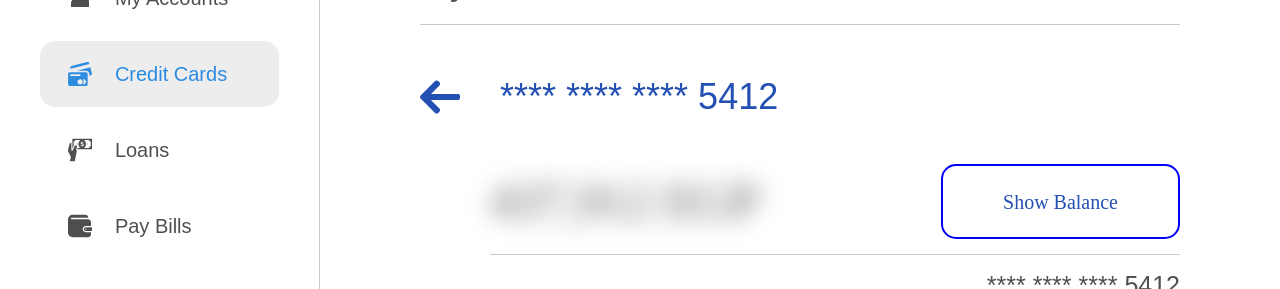
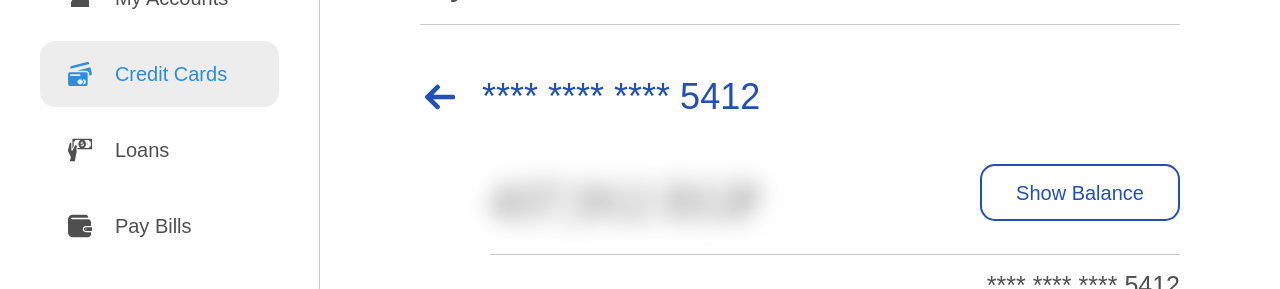
Before and after one commit to software-engineering-2023/Ctrl-Alt-Elite, a React (Create React App) app in the folder nile-delta-bank/: page /client/credit-cards in a window 1280 px wide. Shown: the part 365-654 px from the top of the page. Built offline with nearby package versions, Linux system fonts and the light colour scheme.

Commit message:
restyled post-click page

```diff
--- a/nile-delta-bank/src/Screens/Client Page/Credit Cards/CreditCardsPage.tsx
+++ b/nile-delta-bank/src/Screens/Client Page/Credit Cards/CreditCardsPage.tsx
@@ -97,10 +97,10 @@ function CreditCardsPage() {
               })
             }
           </div>
-       ):
+        ) :
           (
             <div className="w-full flex flex-col gap-y-16">
-              <div className="card-num flex flex-row items-center gap-x-16">
+              <div className="card-num flex flex-row items-center">
                 <img onClick={() => setShowCards(true)} className="back-icon w-16 h-16" src="/res/Nile Delta Icons/back-arrow.svg" />
                 <h2>
                   {
@@ -112,20 +112,23 @@ function CreditCardsPage() {
                 <div className='w-full '>
                   <div className="w-full flex flex-row justify-between">
                     <h1 style={{
-                      fontFamily:"outfit", fontWeight:300, color: "#505050", fontSize:"5rem", margin:0
+                      fontFamily: "outfit", fontWeight: 300, color: "#505050", fontSize: "5rem", margin: 0
                     }}
                       className={showBalance ? '' : 'blurred-balance'}
                     >
                       437,912 EGP
                     </h1>
-                    <CustomButton
+                    <div className="show_button" onClick={() => setShowBalance(!showBalance)}>
+                      {showBalance ? "Hide Balance" : "Show Balance"}
+                    </div>
+                    {/* <CustomButton
                       type="button"
                       body={showBalance ? "Hide Balance" : "Show Balance"}
                       style="px-24 h-18 py-0 bodia-border"
                       handleClick={() => setShowBalance(!showBalance)}
-                    />
+                    /> */}
                   </div>
-                  <hr style={{marginBottom:12}} className="loan_header_divider" />
+                  <hr style={{ marginBottom: 12 }} className="loan_header_divider" />
                   <div className='w-full flex flex-row justify-end'>
                     <p>
                       {
@@ -137,7 +140,7 @@ function CreditCardsPage() {
               </div>
               <div className="ml-28 flex flex-col items-start">
                 <h1 style={{
-                      fontFamily:"outfit", fontWeight:300, color: "#505050", fontSize:"5rem", margin:0
+                  fontFamily: "outfit", fontWeight: 300, color: "#505050", fontSize: "5rem", margin: 0
                 }}
                 >
                   Transactions
--- a/nile-delta-bank/src/css/client-page.css
+++ b/nile-delta-bank/src/css/client-page.css
@@ -1,4 +1,3 @@
-
 .bold {
   font-weight: 700;
 }
@@ -25,7 +24,7 @@
   font-style: 'outfit';
   font-size: 2rem;
   color: white;
-  background-color:#2350B2;
+  background-color: #2350B2;
 }
 
 .loan_header_divider {
@@ -68,10 +67,12 @@
   color: #2350B2;
   font-size: 2.6rem;
   font-weight: 400;
+  gap: 2.2rem;
 }
 
 .back-icon {
   filter: invert(29%) sepia(64%) saturate(3894%) hue-rotate(217deg) brightness(73%) contrast(87%);
+  height: 3rem;
 }
 
 .back-icon:hover {
@@ -105,11 +106,12 @@
   border-radius: 1.5rem;
   width: 35rem;
   height: 19rem;
-  background-image: linear-gradient(to right, #2350B2 , #2EA6F6);
+  background-image: linear-gradient(to right, #2350B2, #2EA6F6);
   transition: all 200ms ease-in-out;
 }
 
-.credit_card:hover, .account_card:hover{
+.credit_card:hover,
+.account_card:hover {
   cursor: pointer;
   transform: translate(1rem, -1rem);
   box-shadow: -1rem 1rem 2rem rgba(0, 0, 0, 0.25);
@@ -154,8 +156,8 @@
   border: 0.2rem solid #2350B2;
   /* overflow: hidden; */
   border-radius: 1.5rem;
-  background: linear-gradient(to right, white , white) padding-box,
-  linear-gradient(to right, #2350B2 , #2EA6F6) border-box;
+  background: linear-gradient(to right, white, white) padding-box,
+    linear-gradient(to right, #2350B2, #2EA6F6) border-box;
   margin-right: 4rem;
   border-color: transparent;
   transition: all 180ms ease-in-out;
@@ -163,7 +165,7 @@
 
 .account_card_header {
   /* flex: 1; */
-  background-image: linear-gradient(to right, #2350B2 , #2EA6F6);
+  background-image: linear-gradient(to right, #2350B2, #2EA6F6);
   border-radius: 1rem 1rem 0 0;
   padding: 3.6rem 3rem;
   display: flex;
@@ -197,7 +199,7 @@
   font-size: 1.6rem;
 }
 
-.account_card:hover{
+.account_card:hover {
   cursor: pointer;
   transform: translate(0.8rem, -0.8rem);
   box-shadow: -0.8rem 0.8rem 2rem rgba(0, 0, 0, 0.2);
@@ -216,3 +218,24 @@
 .client_section {
   margin-bottom: 8rem;
 }
+
+.show_button {
+  height: 5.7rem;
+  width: 20rem;
+  border-radius: 1.5rem;
+  display: flex;
+  align-items: center;
+  justify-content: center;
+  color: #2350B2;
+  font-weight: 400;
+  /* background-color: purple; */
+  border: 0.28rem solid #2350B2;
+  font-size: 2rem;
+  transition: all 120ms ease-in-out;
+}
+
+.show_button:hover {
+  background-color: #2350B2;
+  color: white;
+  cursor: pointer;
+}
```
Lines whose indentation alone changed are shown as unchanged.
